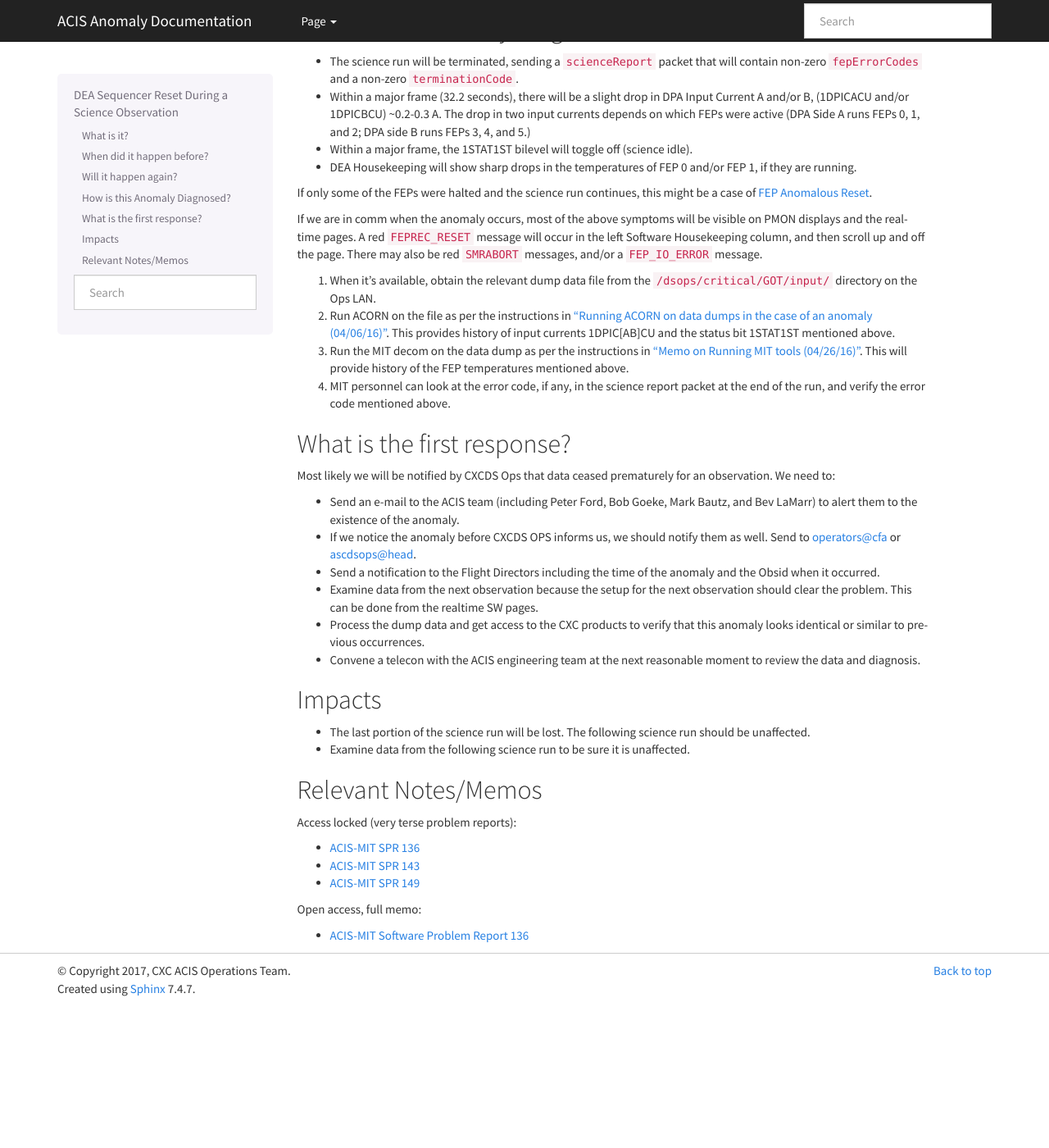
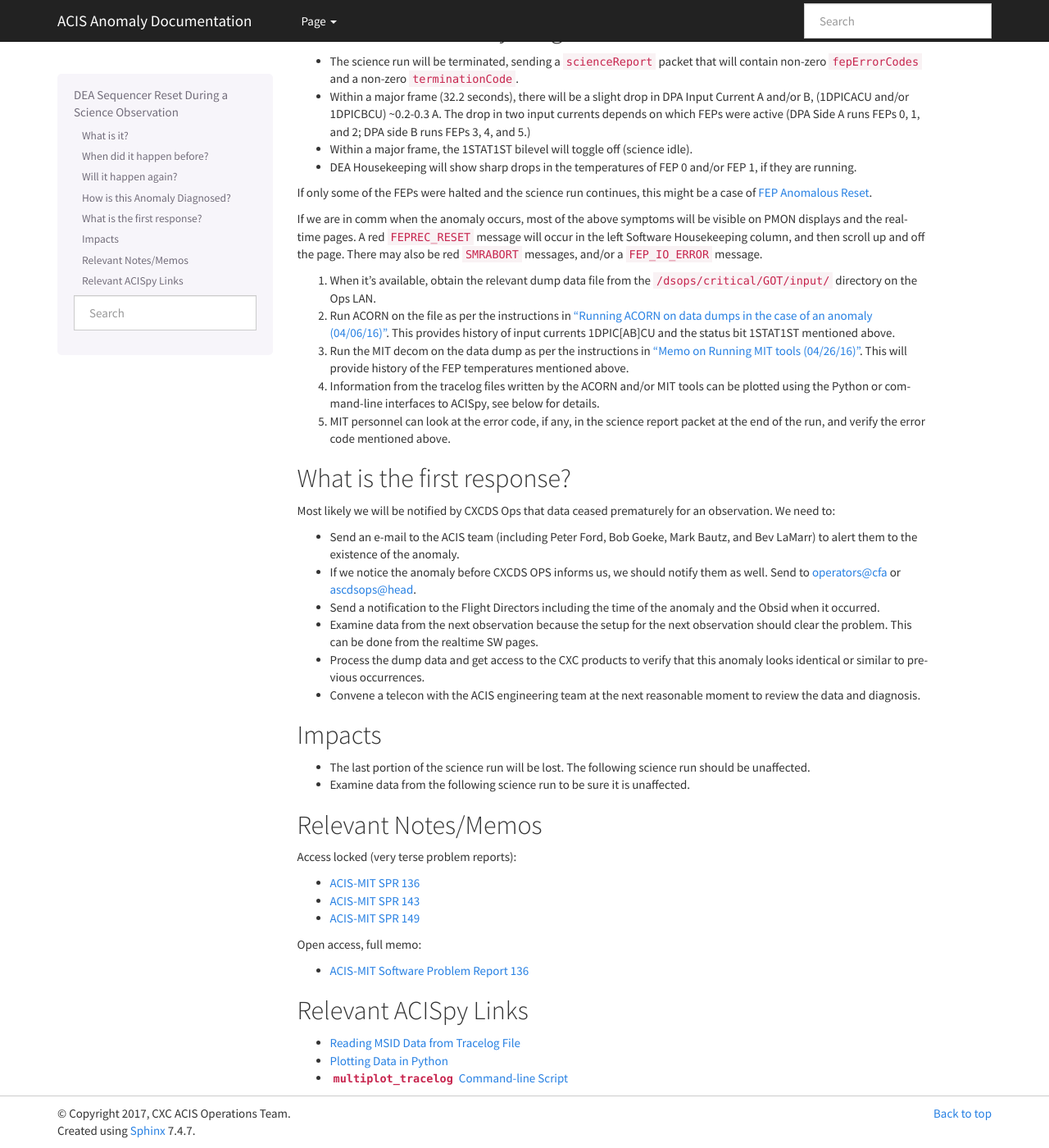
Before and after one commit to acisops/acis_anomaly_pages, a Sphinx documentation site: the page built from source/dea_seq_reset.rst, in a window 1280 px wide and 1400 px high, scrolled down 530 px. Shown: the whole window at 82% size. Built offline with Sphinx 7.4.7, drawn with Linux system fonts in a browser that asks for light colours; before the commit the page ends 1756 px from its top, so only the background shows below that.

Commit message:
Add links to ACORN and ACISpy instructions

```diff
--- a/source/dea_seq_reset.rst
+++ b/source/dea_seq_reset.rst
@@ -55,7 +55,11 @@ may also be red ``SMRABORT`` messages, and/or a ``FEP_IO_ERROR`` message.
    `"Memo on Running MIT tools (04/26/16)" <http://cxc.cfa.harvard.edu/acis/memos/Dump_Psci.html>`_.
    This will provide history of the FEP temperatures mentioned above.
 
-4. MIT personnel can look at the error code, if any, in the science report packet at the
+4. Information from the tracelog files written by the ACORN and/or MIT tools can
+   be plotted using the Python or command-line interfaces to ACISpy, see below
+   for details.
+
+5. MIT personnel can look at the error code, if any, in the science report packet at the
    end of the run, and verify the error code mentioned above.
 
 
@@ -96,3 +100,13 @@ Access locked (very terse problem reports):
 Open access, full memo:
 
 * `ACIS-MIT Software Problem Report 136 <ftp://acis.mit.edu/pub/SPR136-1.0.pdf>`_
+
+.. |mptl| replace:: ``multiplot_tracelog`` Command-line Script
+.. _mptl: http://cxc.cfa.harvard.edu/acis/acispy/command_line.html#multiplot-tracelog
+
+Relevant ACISpy Links
+---------------------
+
+* `Reading MSID Data from Tracelog File <http://cxc.cfa.harvard.edu/acis/acispy/loading_data.html#reading-msid-data-from-a-tracelog-file>`_
+* `Plotting Data in Python <http://cxc.cfa.harvard.edu/acis/acispy/plotting_data.html>`_
+* |mptl|_
```
Also changed, not shown: source/dea_shutdown.rst (+16 -1 lines), source/dpaa_shutdown.rst (+17 -1 lines), source/dpab_shutdown.rst (+15 -0 lines), source/fep_reset.rst (+15 -2 lines).
